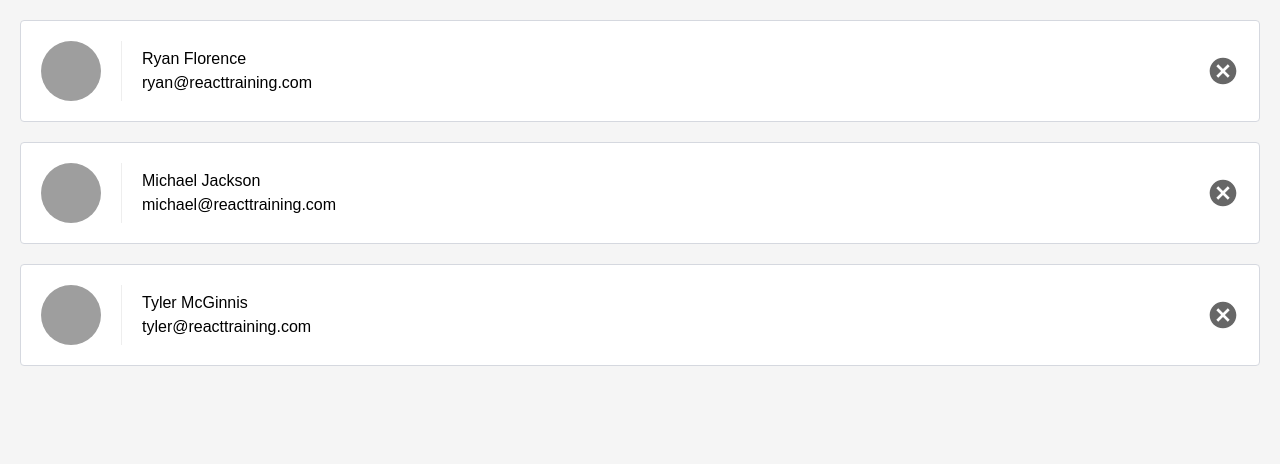
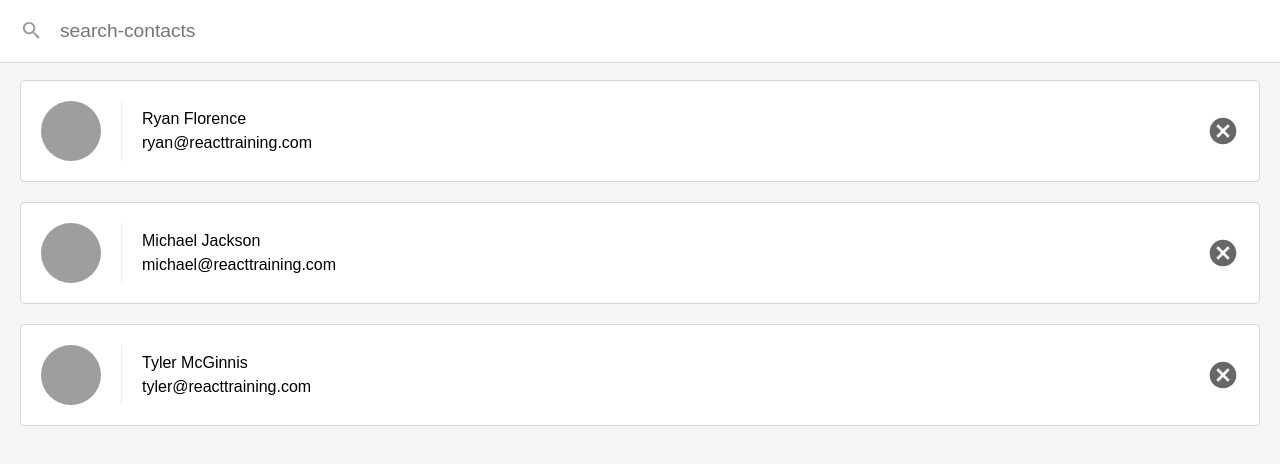
Before and after one commit to Igor333m/ReactContacts, a React (Create React App) app: page / in a window 1280 px wide. Shown: the top 464 px of the page. Built offline with nearby package versions, Linux system fonts and the light colour scheme.

Commit message:
feat: Add search query input field

```diff
--- a/src/ListContacts.js
+++ b/src/ListContacts.js
@@ -11,8 +11,26 @@
 		onDeleteContact: PropTypes.func.isRequired
 	}
 
+	state = {
+		query: ""
+	}
+
+	updateQuery = (query) => {
+		this.setState({ query: query.trim() })
+	}
+
 	render() {
     return (
+    	<div className="list-contacts">
+    		<div className="list-contacts-top">
+    			<input
+    			 className="search-contacts"
+    			 type="text"
+    			 placeholder="search-contacts"
+    			 value={this.state.query}
+    			 onChange={(event) => this.updateQuery(event.target.value)}
+    			/>
+    		</div>
 				<ol className="contact-list">
 	      	{this.props.contacts.map((contact) => (
 	      		<li key={contact.id} className="contact-list-item">
@@ -29,6 +47,7 @@
 	      		</li>
 	      	))}
 	      </ol>
+    	</div>
     )
   }
 }
```
Lines whose indentation alone changed are shown as unchanged.
